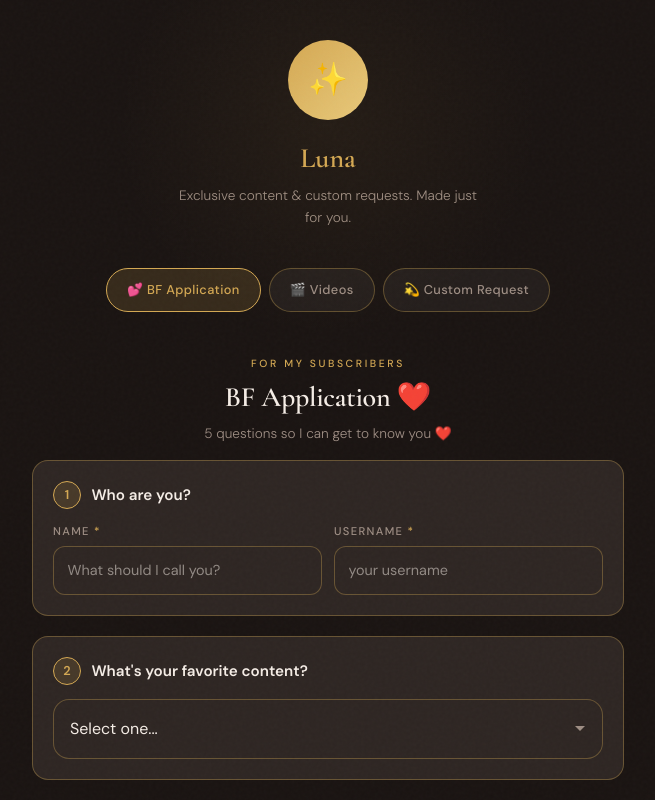
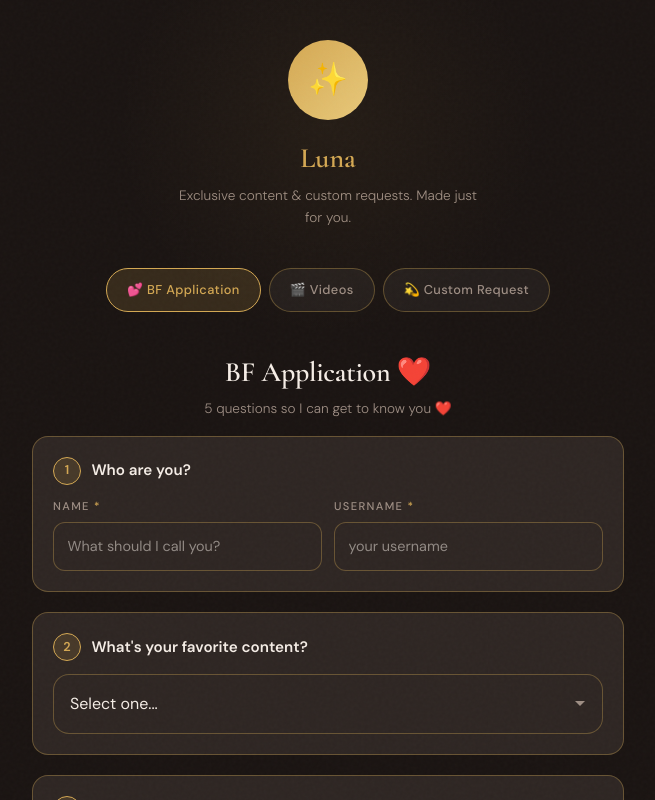
Before and after one commit to ALee11235/luna-info-page, a Next.js app: page / in a window 1280 px wide. Shown: the top 800 px of the page, without its empty margins (312-967 px from the left). Built offline with nearby package versions, Linux system fonts and the light colour scheme.

Commit message:
remove 'For My Subscribers' label from BF Application panel

```diff
--- a/src/app/page.tsx
+++ b/src/app/page.tsx
@@ -268,7 +268,6 @@ function BfApplicationPanel() {
   return (
     <div className="panel active">
       <div className="panel-header">
-        <div className="label">For My Subscribers</div>
         <h2 className="font-cormorant">BF Application ❤️</h2>
         <p>5 questions so I can get to know you ❤️</p>
       </div>
```
